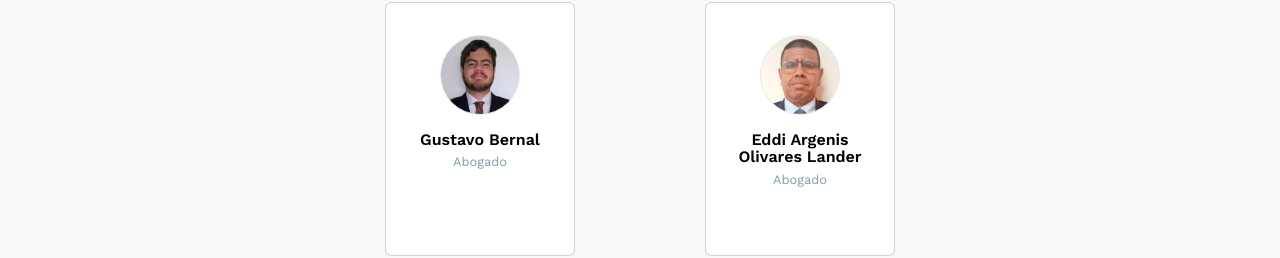
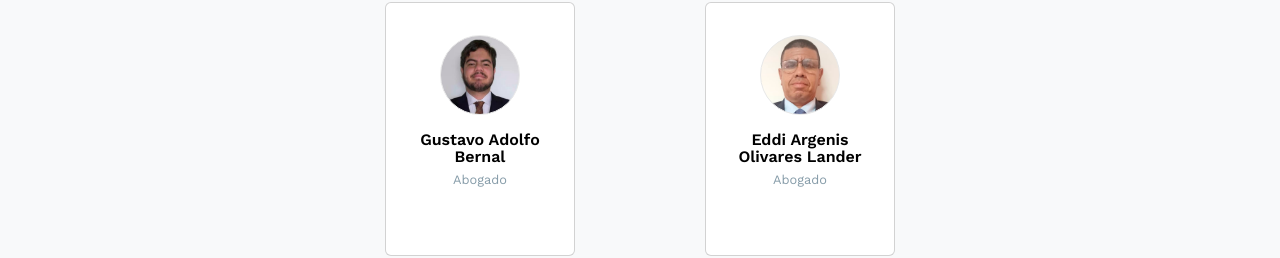
Before and after one commit to Andreinadesolaborges/Desolabernal, a plain HTML site: page src/about.html in a window 1280 px wide. Shown: the part 1596-1854 px from the top of the page. Drawn offline with nearby package versions, Linux system fonts and the light colour scheme.

Commit message:
fix nombre

```diff
--- a/src/about.html
+++ b/src/about.html
@@ -143,7 +143,7 @@
                     <div class="card">
                         <div class="card-info">
                             <div class="card-avatar bg-avatar-4"></div>
-                            <div class="card-title">Gustavo Bernal</div>
+                            <div class="card-title">Gustavo Adolfo Bernal</div>
                             <div class="card-subtitle">Abogado</div>
                         </div>
                         <ul class="card-social">
```
